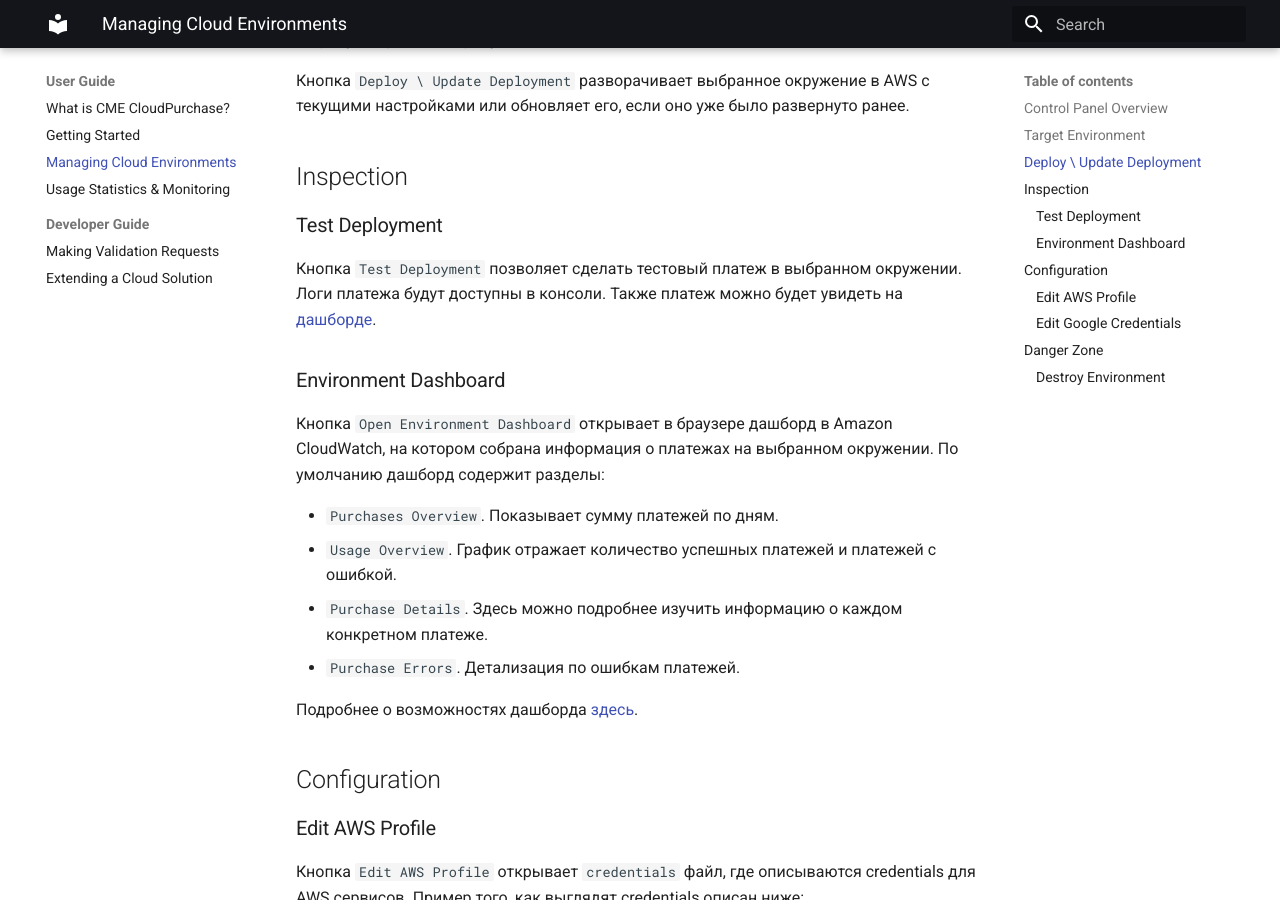
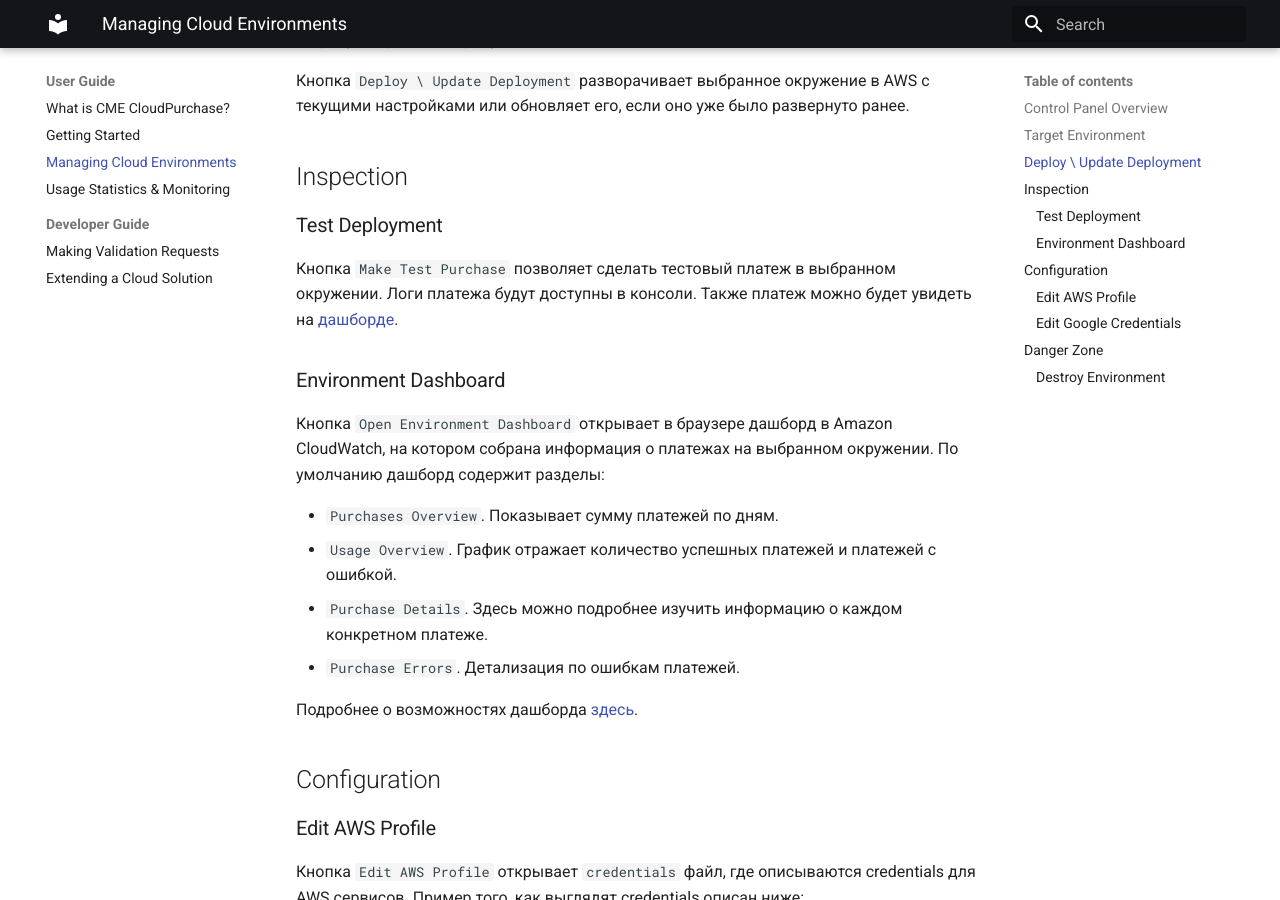
Before and after one commit to creative-mobile/CME.Documentation, an MkDocs documentation site: the page built from docs/user_guide/managing_cloud_environments.md, in a window 1280 px wide and 900 px high, scrolled down 999 px. Built offline with MkDocs 1.6.1 and Material for MkDocs 9.7.7, drawn with Linux system fonts in a browser that asks for light colours.

Commit message:
test deployment button name changed

```diff
--- a/docs/user_guide/managing_cloud_environments.md
+++ b/docs/user_guide/managing_cloud_environments.md
@@ -16,9 +16,9 @@
 
 ## Inspection
 
-### <a id="test-deployment"></a> Test Deployment
+### <a id="make-test-purchase"></a> Test Deployment
 
-Кнопка `Test Deployment` позволяет сделать тестовый платеж в выбранном окружении. Логи платежа будут доступны в консоли. Также платеж можно будет увидеть на [дашборде](#environment-dashboard).
+Кнопка `Make Test Purchase` позволяет сделать тестовый платеж в выбранном окружении. Логи платежа будут доступны в консоли. Также платеж можно будет увидеть на [дашборде](#environment-dashboard).
 
 ### <a id="environment-dashboard"></a> Environment Dashboard
 
```
